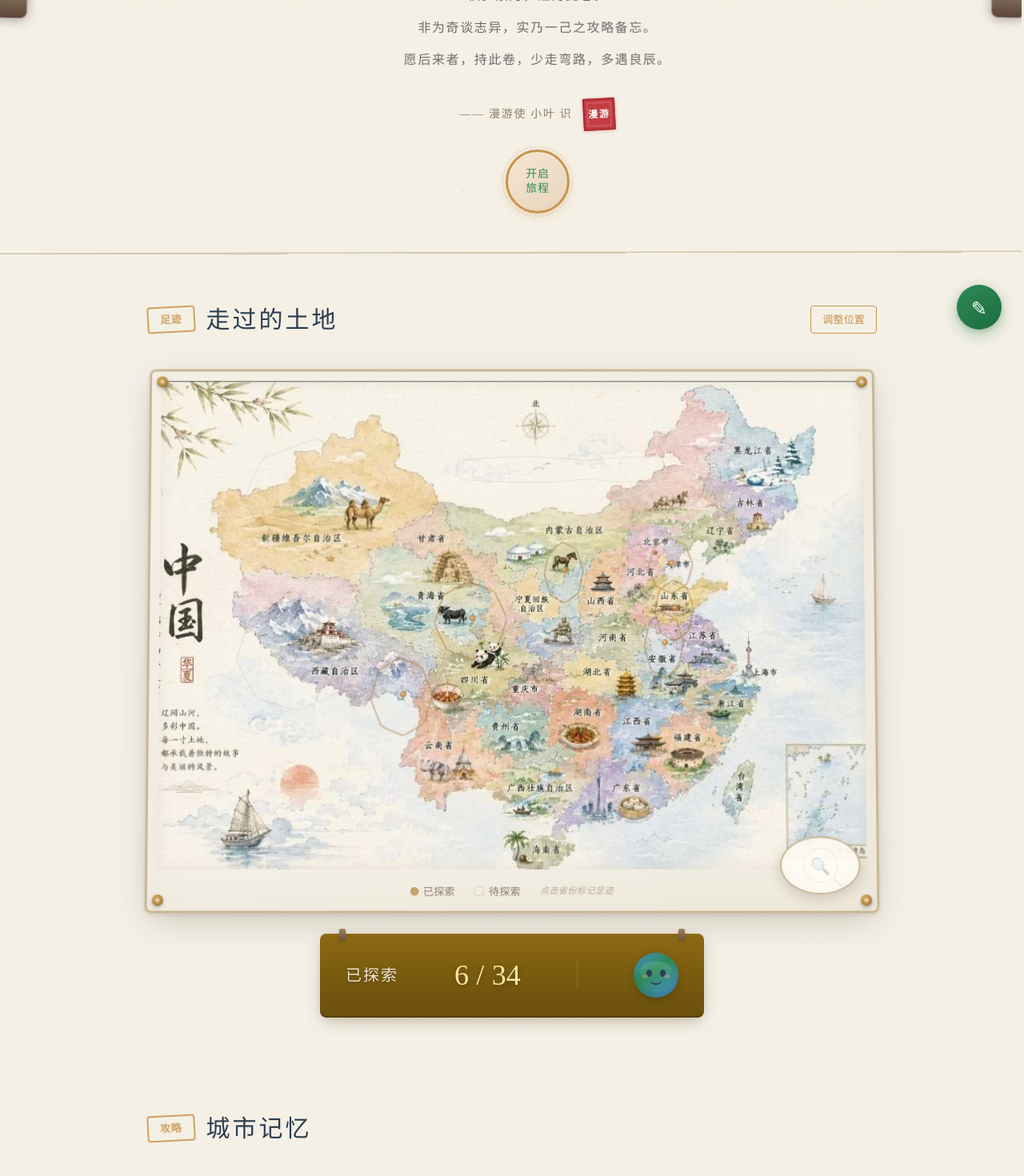
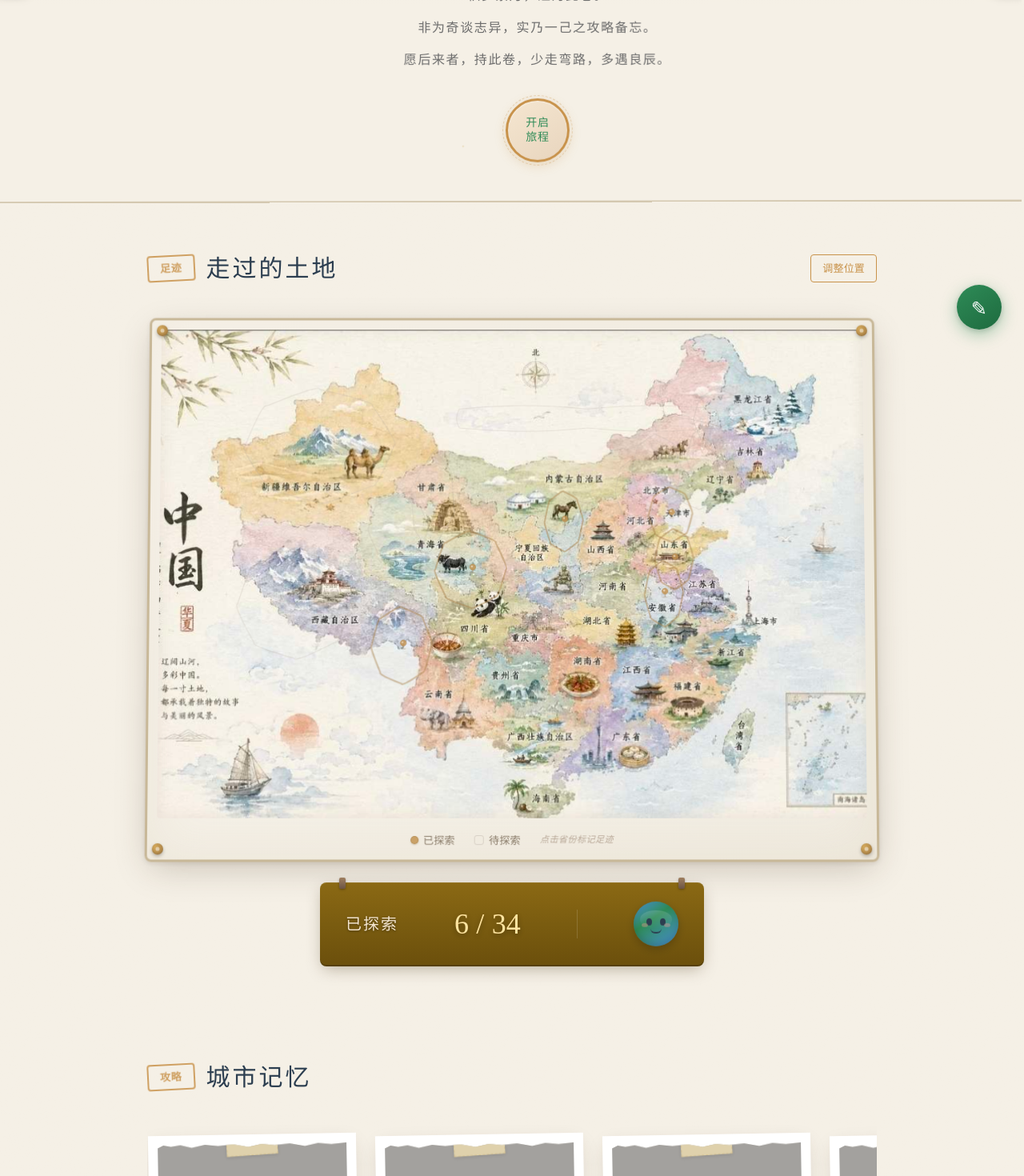
Before and after one commit to lujunling1230/xiaolu-web, a React (Vite) app: page /toolbox/travel in a window 1280 px wide. Shown: the part 360-1830 px from the top of the page at 80% size. Built offline with nearby package versions, Linux system fonts and the light colour scheme; grey boxes are pictures that could not be loaded.

Commit message:
fix: 漫游指南去掉漫游使小叶识红章+放大镜

```diff
--- a/src/pages/toolbox/TravelPage.tsx
+++ b/src/pages/toolbox/TravelPage.tsx
@@ -695,7 +695,7 @@ const TravelPage: React.FC = () => {
             <p>愿后来者，持此卷，少走弯路，多遇良辰。</p>
           </div>
 
-          <div className="travel-hero-signature">
+          <div className="travel-hero-signature" style={{ display: 'none' }}>
             <span className="travel-hero-name">—— 漫游使 小叶 识</span>
             <div className="travel-hero-seal"><span>漫游</span></div>
           </div>
@@ -840,8 +840,8 @@ const TravelPage: React.FC = () => {
             </svg>
           </div>
 
-          {/* 迷你放大镜 */}
-          <div className="travel-mini-map">
+          {/* 迷你放大镜（已隐藏） */}
+          <div className="travel-mini-map" style={{ display: 'none' }}>
             <svg viewBox="0 0 100 72">
               <circle cx="50" cy="36" r="28" fill="none" stroke="#C8B898" strokeWidth="1" opacity="0.5" />
               <path d="M72 58 L85 70" stroke="#C8B898" strokeWidth="2" strokeLinecap="round" opacity="0.5" />
```
Also changed, not shown: 2 other files (tests, documents, lock files or other folders).
